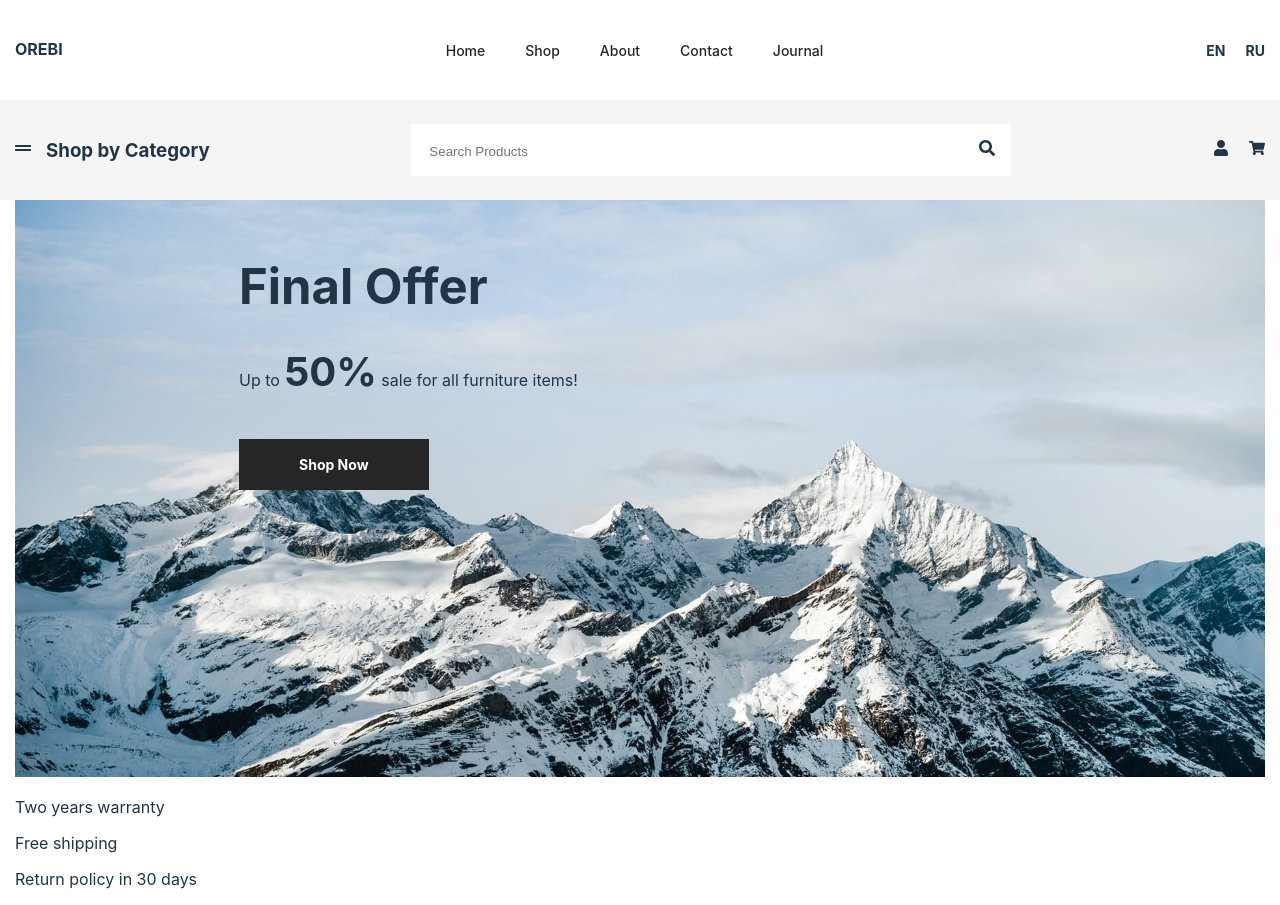
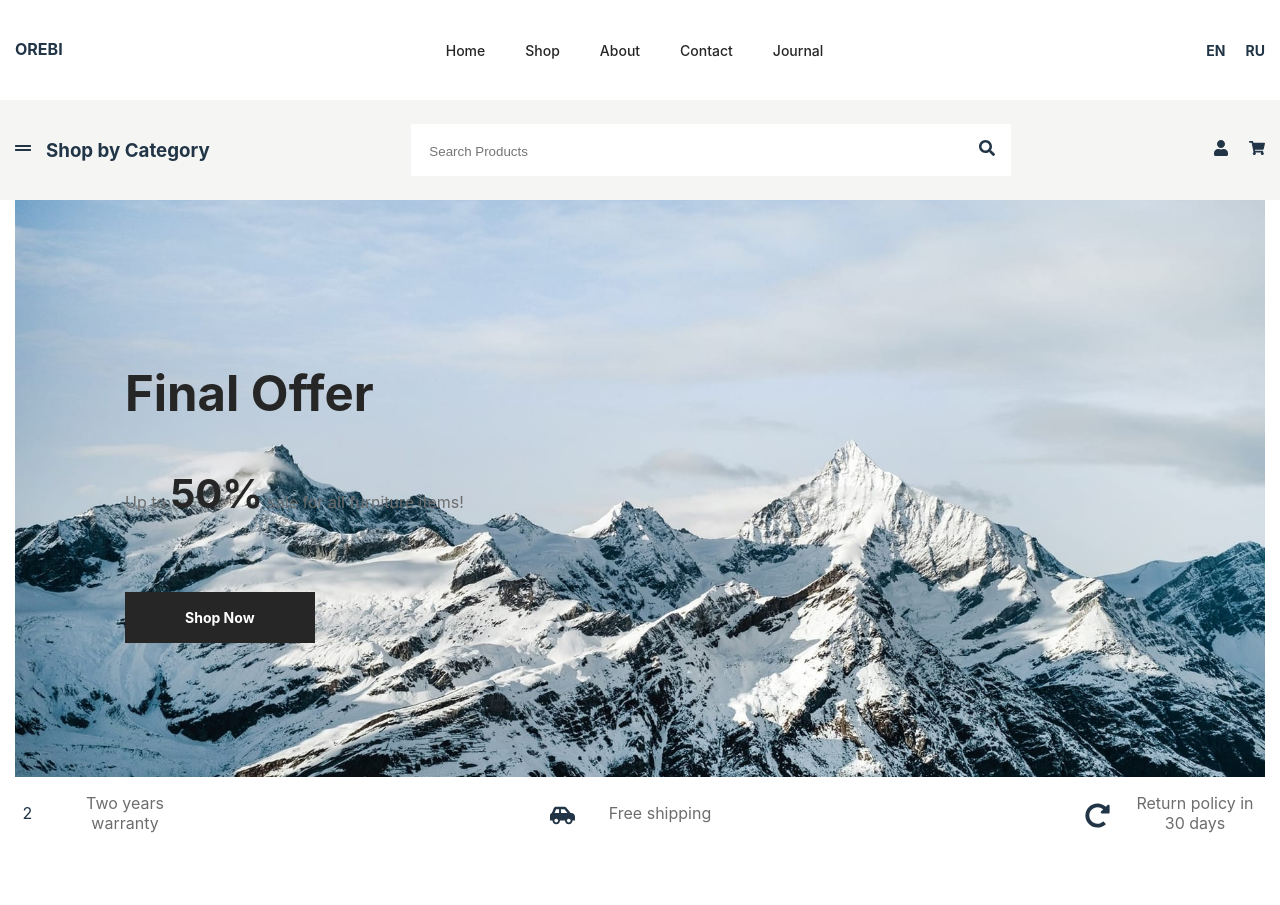
Before and after one commit to TheVu1997/sober-theme, a React (Vite) app: page / in a window 1280 px wide. After the commit the page ends 849 px from the top, so only its background shows below. Built offline with nearby package versions, Linux system fonts and the light colour scheme.

Commit message:
feat:Intro header section

```diff
--- a/src/Modules/Builders/Components/Home/Intro/IntroBot/IntroBot.css
+++ b/src/Modules/Builders/Components/Home/Intro/IntroBot/IntroBot.css
@@ -5,7 +5,38 @@
     margin: 0 auto;
 }
 .orebi-intro__inner {}
-.orebi-intro__info {}
-.orebi-intro__info-title {}
+.orebi-intro__info {
+    display: flex;
+    justify-content: space-between;
+    flex-direction: row;
+    align-items: center;
+}
+.orebi-intro__info-warranty,.orebi-intro__info-ship,.orebi-intro__info-policy {
+    display: flex;
+    justify-content: center;
+    align-items: center;
+    text-align: center;
+    gap: 15px;
+    max-width: 180px;
+    width: 100%;
+}
+.info-warranty__icon,.info-ship__icon,.info-policy__icon {
+    max-width: 25px;
+    width: 100%;
+    max-height: 20px;
+}
+.info-warranty__text,.info-ship__text,.info-policy__text {
+    width: 100%;
+}
+.icon--info {
+    max-width: 25px;
+    min-height: 20px;
+    width: 100%;
+    margin: 0;
+}
+.icon--info svg {
+    width: 100%;
+    height: 100%;
+}
 .orebi-intro__info-des {}
 .orebi-intro__info-btn {}
--- a/src/Modules/Builders/Components/Home/Intro/IntroBot/IntroBot.jsx
+++ b/src/Modules/Builders/Components/Home/Intro/IntroBot/IntroBot.jsx
@@ -1,4 +1,6 @@
 import React from 'react'
+import { FaCarSide } from 'react-icons/fa'
+import { FaRedoAlt } from 'react-icons/fa'
 import './IntroBot.css'
 
 function IntroBot() {
@@ -10,26 +12,26 @@ function IntroBot() {
                         <div className="orebi-intro__info">
                             <div className="orebi-intro__info-warranty">
                                 <div className="info-warranty__icon">
-
+                                    <p className='info-warranty__icon-left icon--info'>2</p>
                                 </div>
                                 <div className="info-warranty__text">
-                                    <p>Two years warranty</p>
+                                    <p className='gray--500'>Two years warranty</p>
                                 </div>
                             </div>
                             <div className="orebi-intro__info-ship">
                                 <div className="info-ship__icon">
-
+                                    <p className='info-ship__icon-center icon--info'><FaCarSide/></p>
                                 </div>
                                 <div className="info-ship__text">
-                                    <p>Free shipping</p>
+                                    <p className='gray--500'>Free shipping</p>
                                 </div>
                             </div>
                             <div className="orebi-intro__info-policy">
                                 <div className="info-policy__icon">
-
+                                    <p className='info-policy__icon-right icon--info'><FaRedoAlt/></p>
                                 </div>
                                 <div className="info-policy__text">
-                                    <p>Return policy in 30 days</p>
+                                    <p className='gray--500'>Return policy in 30 days</p>
                                 </div>
                             </div>
                         </div>
--- a/src/Modules/Builders/Components/Home/Intro/IntroTop/IntroTop.css
+++ b/src/Modules/Builders/Components/Home/Intro/IntroTop/IntroTop.css
@@ -1,7 +1,21 @@
 .orebi-intro {}
+.orebi-intro__inner.inner-image {
+    position: relative;
+    display: flex;
+    align-items: center;
+    justify-content: center;
+    min-height: 577px;
+}
 .orebi-intro.intro-image {
-        position: relative;
+    position: relative;
 }
+
+.orebi-intro__image {
+    position: absolute;
+    width: 100%;
+    height: 100%;
+}
+
 .orebi-intro__image-slide {
     position: relative;
     width: 100%;
@@ -9,29 +23,51 @@
 
 .orebi-intro__content {
     position: absolute;
-    /* top: 0; */
-    left: 239px;
-    bottom: 182px;
+    width: 100%;
+    display: flex;
+    justify-content: center;
+    align-items: center;
+    flex-direction: row;
+}
+
+.orebi-intro__content-left {
+    width: 50%;
+    display: flex;
+    justify-content: center;
+    flex-direction: column;
+    align-items: start;
+    text-align: center;
+    padding-left: 110px;
+}
+.orebi-intro__content-right {
+    width: 50%;
+    display: flex;
+    justify-content: center;
+    flex-direction: column;
+    align-items: center;
+    text-align: center;
 }
 
 .orebi-intro__content-left__title h1 {
     font-size: 49px;
     font-weight: 700;
-    color: var(--gray-800);
+    color: var(--gray--800);
 }
 
 .orebi-intro__content-left__des {
     margin-bottom: 58px;
 }
 
-.orebi-intro__content-left__des p {
+.orebi-intro__content-left__des-sale {
     font-size: 16px;
     font-weight: 400;
+    color: var(--gray--500);
 }
 
-.orebi-intro__content-left__des b {
+.orebi-intro__content-left__des-sale b {
     font-size: 40px;
     font-weight: 700;
+    color: var(--gray--800);
 }
 
 
--- a/src/Modules/Builders/Components/Home/Intro/IntroTop/IntroTop.jsx
+++ b/src/Modules/Builders/Components/Home/Intro/IntroTop/IntroTop.jsx
@@ -6,7 +6,7 @@ function IntroTop() {
         <>
             <div className="orebi-intro intro-image" >
                 <div className="orebi-intro__container">
-                    <div className="orebi-intro__inner">
+                    <div className="orebi-intro__inner inner-image">
                         <div className="orebi-intro__image">
                             <div className="orebi-intro__image-slide">
                                 <div className="orebi-intro__image-slide__background">
@@ -20,15 +20,13 @@ function IntroTop() {
                                     <h1>Final Offer</h1>
                                 </div>
                                 <div className="orebi-intro__content-left__des">
-                                    <p>Up to <b>50%</b> sale for all furniture items!</p>
+                                    <p className='orebi-intro__content-left__des-sale gray--500'>Up to <b>50%</b> sale for all furniture items!</p>
                                 </div>
-                                <div className="orebi-intro__content-left__btn">
                                     <a className='orebi-intro__content-left__btn-shop' href="">Shop Now</a>
-                                </div>
                             </div>
-                            <div className="orebi-intro__content__right">
+                            <div className="orebi-intro__content-right">
                                 <div className="orebi-intro__content-right__title">
-                                    <h1>.</h1>
+                                    <h1></h1>
                                 </div>
                             </div>
                         </div>
--- a/src/index.css
+++ b/src/index.css
@@ -12,7 +12,7 @@
   --gray--200: #e7e5e4;
   --gray--300: #d6d3d1;
   --gray--400: #a8a29e;
-  --gray--500: #78716c;
+  --gray--500: #6D6D6D;
   --gray--600: #57534e;
   --gray--700: #44403c;
   --gray--800: #262626;
@@ -56,12 +56,17 @@ a:hover {
 
 body {
   margin: 0;
-  max-width: 1900px;
 }
 
 h1 {
   font-size: 3.2em;
   line-height: 1.1;
+}
+
+.gray--500 {
+  font-size: 16px;
+  font-weight: 400;
+  color: var(--gray--500);
 }
 
 button {
```
